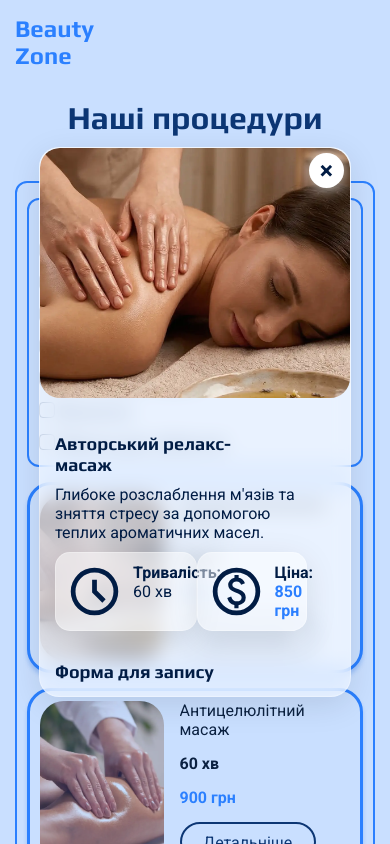
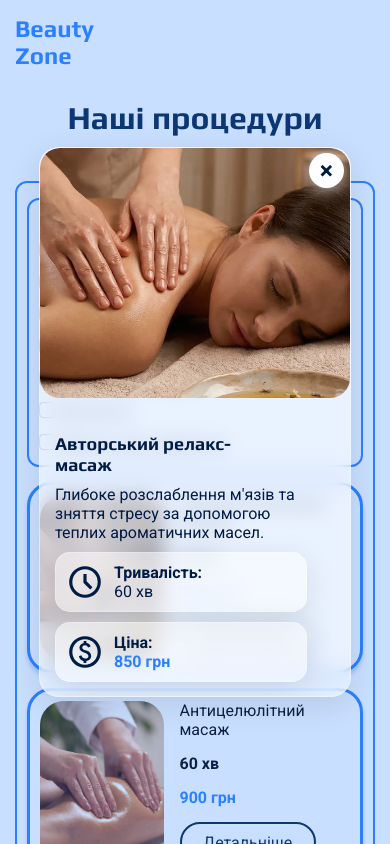
Before and after one commit to Lenchh/beauty-zone, a React (Vite) app: page /#/procedures/procedure/1 in a window 390 px wide. Built offline with nearby package versions, Linux system fonts and the light colour scheme.

Commit message:
update modal window

```diff
--- a/src/pages/Home/components/Intro/ModalWindowIntro/modalWindowIntro.module.scss
+++ b/src/pages/Home/components/Intro/ModalWindowIntro/modalWindowIntro.module.scss
@@ -112,9 +112,11 @@
 }
 
 @media screen and (max-width: 480px) {
-  .modalContent {
+  .modalContent,
+  .blockContacts {
     flex-direction: column;
     align-items: center;
+    justify-content: flex-start;
   }
   .contacts {
     width: 90%;
--- a/src/pages/Procedures/components/modalWindow.module.scss
+++ b/src/pages/Procedures/components/modalWindow.module.scss
@@ -186,10 +186,14 @@
 }
 
 @media screen and (max-width: 480px) {
-  // .infoBlocks {
-  //   flex-direction: column;
-  //   gap: 10px;
-  // }
+  .infoBlocks {
+    flex-direction: column;
+    gap: 10px;
+
+    label {
+      width: 90%;
+    }
+  }
   .content {
     overflow-x: auto;
   }
```
